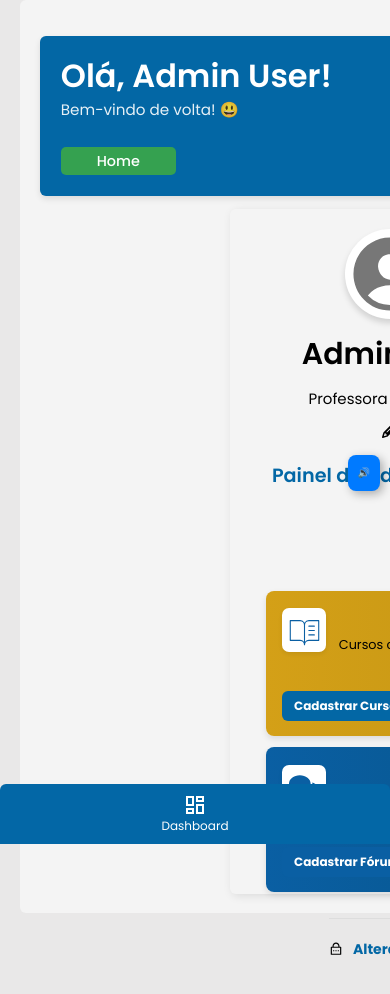
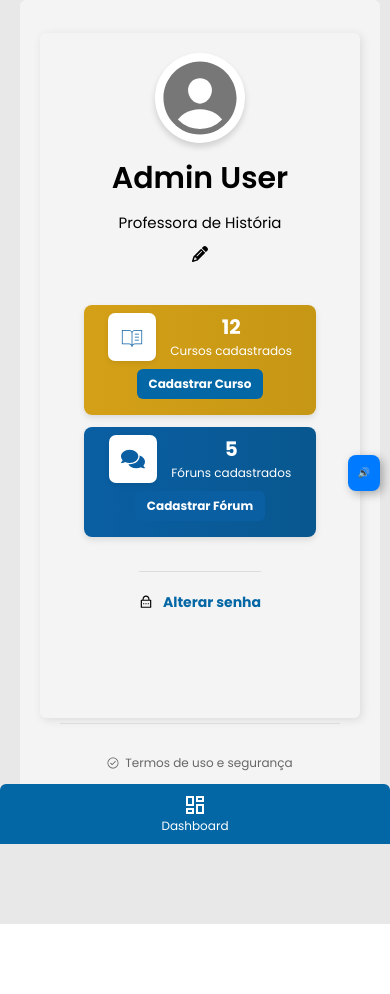
Before and after one commit to MiTabosa/Projeto-Desbrave, a React (Vite) app: page /dashboardAdmin in a window 390 px wide. Shown: the top 994 px of the page. After the commit the page ends 924 px from the top, so only its background shows below. Built offline with nearby package versions, Linux system fonts and the light colour scheme.

Commit message:
ajustando responsividade de card Perfil administrador

```diff
--- a/src/components/CardPerfil/CardPerfil.css
+++ b/src/components/CardPerfil/CardPerfil.css
@@ -23,7 +23,6 @@
   justify-content: center;
   align-items: center;
   position: relative;
-  /* margin-top: -40px; */
   box-shadow: 0px 4px 6px rgba(0, 0, 0, 0.15);
 }
 
@@ -98,13 +97,7 @@
   gap: 6px;
   margin-top: 20px;
 }
-/* revisar */
-/* @media (min-width: 1200px) {
-  .container-perfil {
-    right: 170px;
-    margin-top: 15px;
-  }
-} */
+
 
  @media (max-width: 768px) {
   .container-perfil {
@@ -170,10 +163,11 @@
     line-height: 1;
   }
 
-  .admin-info-cards {
-    display: flex;
-    flex-direction: column;
-    gap: 20px;
-  }
+  /* card perfil admin */
+
+
+
+
+
 
 }
--- a/src/pages/DashboardAdmin/DashboardAdmin.css
+++ b/src/pages/DashboardAdmin/DashboardAdmin.css
@@ -86,8 +86,6 @@
 }
 
 .admin-info-cards {
-  /* display: grid;
-  grid-template-columns: repeat(auto-fit, minmax(280px, 1fr)); */
   display: flex;
   gap: 1.5rem;
   margin-top: 5rem;
@@ -140,6 +138,7 @@
   flex-shrink: 0;
 }
 
+
 .admin-card-text {
   display: flex;
   flex-direction: column;
@@ -172,6 +171,10 @@
     display: none;
   }
 
+
+  .subtitulo-dashboard {
+    font-size: 15px;
+  }
   .secao-superior {
     flex-direction: column;
     align-items: center;
@@ -179,54 +182,48 @@
     gap: 0.8rem;
   }
 
-  .admin-dashboard-container {
-    padding: 1rem;
-  }
-
   .admin-title {
-    font-size: 1.2rem;
-    margin-bottom: 1.3rem;
-  }
-
-  .admin-card-text p{
-    font-size: 0.8rem;
+    display: none;
   }
 
   .admin-info-cards {
-    grid-template-columns: 1fr;
-    gap: 0.7rem;
+    display: flex;
+    flex-direction: column;
+    margin-top: 8px;
+    gap: 8px;
   }
 
-  .admin-card {
-
-    width: 250px;
-    padding: 1.1rem;
+  .admin-card-icon svg {
+    width: 24px;
+    height: 24px;
   }
 
-  .admin-buttons {
-    bottom: 0.9rem;
-    display: flex;
-  }
-}
+    .admin-card {
+      max-width: 100%;
+      height: 110px;
+      padding: 8px 12px;
+      margin-top: 4px;
+      display: flex;
+      align-items: center;
+    }
 
-@media (max-width: 480px) {
-  .titulo-dashboard {
-    font-size: 2rem;
+   .admin-card-text p{
+    font-size: 12px;
+    margin: 0;
+    line-height: 1.2;
+    color: #ffffff;
   }
 
-  .admin-card {
-    height: 145px;
-    padding: 1rem;
-  }
-
-  .admin-card-content {
-    gap: 0.8rem;
-  }
-
-  .admin-card-icon {
-    min-width: 44px;
-    height: 44px;
+  .admin-card-number {
+    font-size: 20px !important;
   }
 
 
 }
+
+@media (max-width: 480px) {
+.cabecalho-painel-adm {
+  display: none;
+}
+
+}
--- a/src/pages/Pontos/Scanner.jsx
+++ b/src/pages/Pontos/Scanner.jsx
@@ -6,7 +6,6 @@ import { useNavigate } from "react-router-dom";
 import Button from "../../components/Button/Button";
 import { BsCheck2Circle } from "react-icons/bs";
 import elementDesign from "../../assets/element-design.png";
-import { api } from "../../service/api"
 
 function Scanner() {
   const navigate = useNavigate();
```
